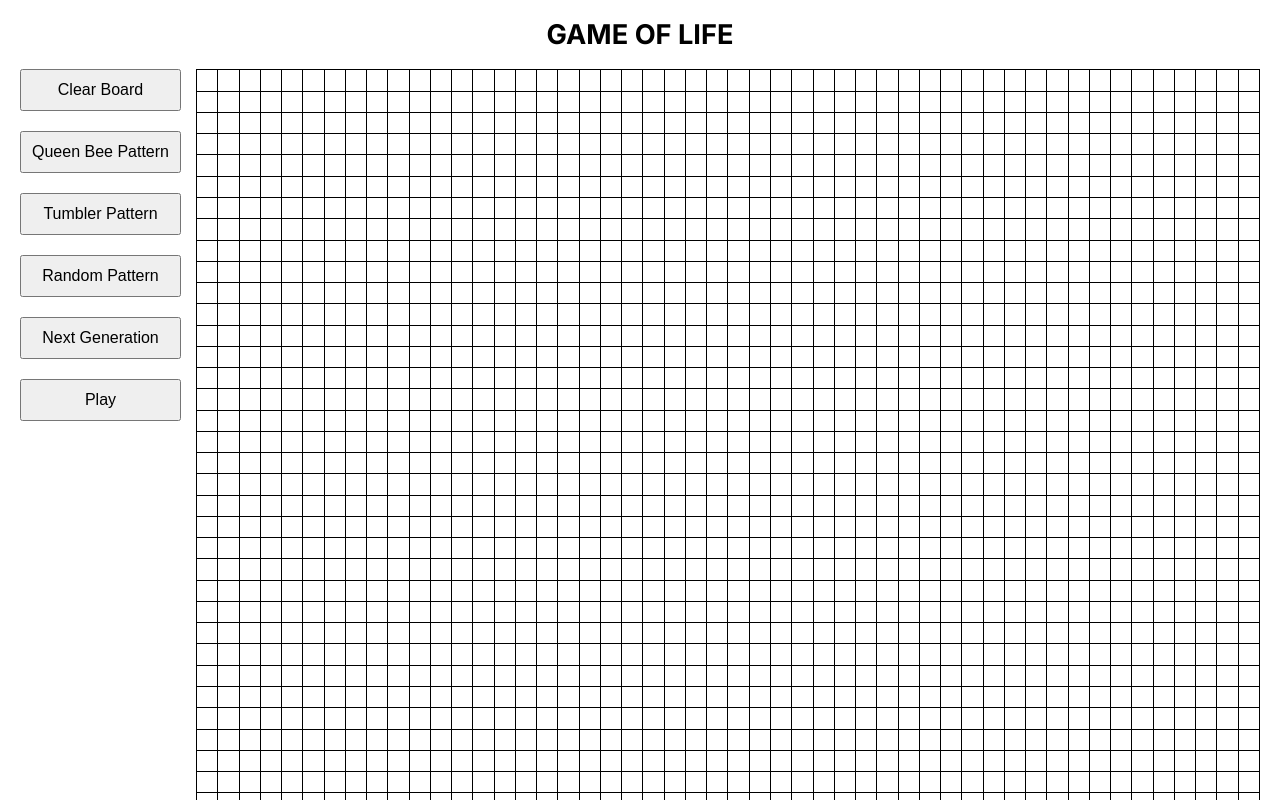
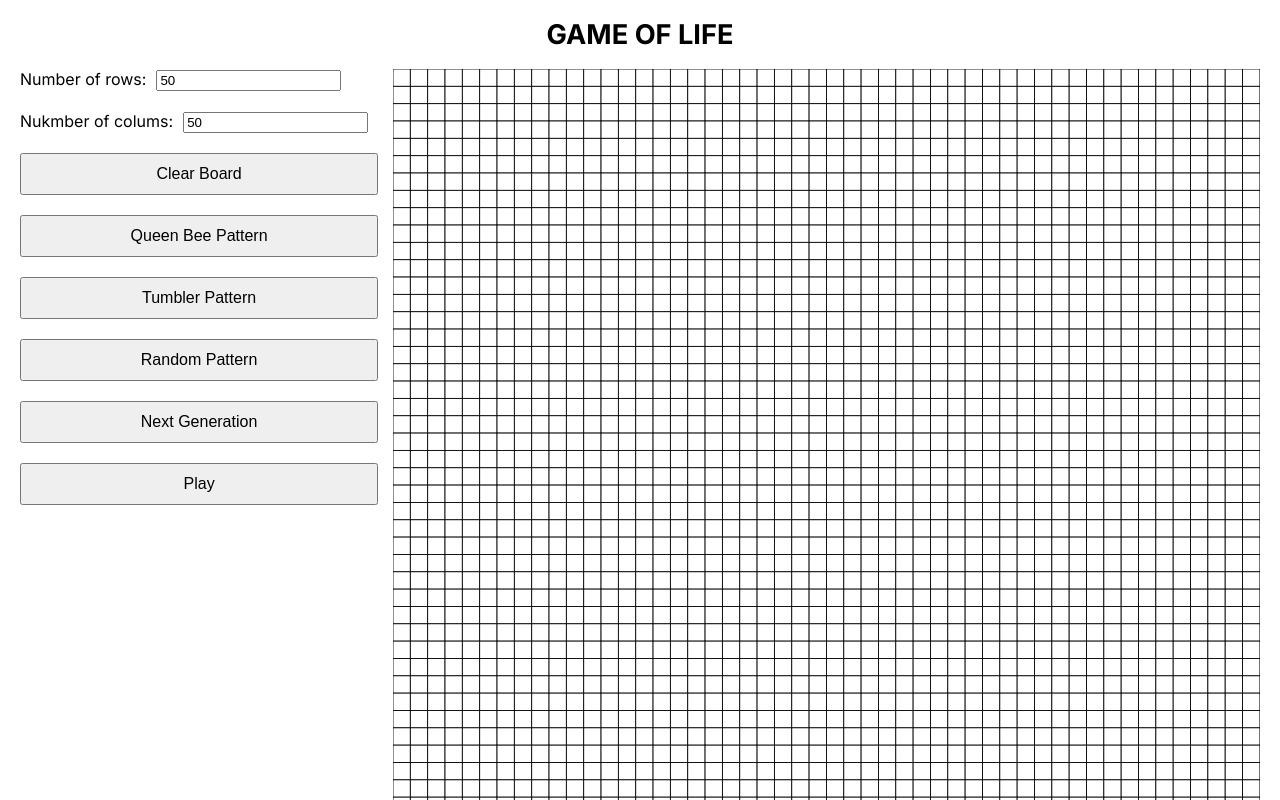
Before and after one commit to Okios2/Game-of-Life, a Next.js app: page / in a window 1280 px wide. Shown: the top 800 px of the page. Built offline with nearby package versions, Linux system fonts and the light colour scheme.

Commit message:
Adding grid size settings

```diff
--- a/app/components/cell.module.css
+++ /dev/null
@@ -1,12 +0,0 @@
-.cell {
-    width: 100%;
-    height: 100%;
-}
-
-.alive {
-    background-color: red;
-}
-
-.dead {
-    background-color: white;
-}
--- a/app/components/cell.tsx
+++ b/app/components/cell.tsx
@@ -1,8 +1,10 @@
-import styles from "./cell.module.css";
-
-const Cell = ({ isAlive, setIsAlive }: { isAlive: boolean, setIsAlive: (arg: boolean) => void }) => {
+const Cell = ({ isAlive, setIsAlive, rectProps }: { isAlive: boolean, setIsAlive: (arg: boolean) => void, rectProps: {}}) => {
   return (
-    <div className={`${styles.cell} ${isAlive ? styles.alive : styles.dead}`} onClick={() => {setIsAlive(!isAlive)}} />
+    <rect
+      onClick={() => {setIsAlive(!isAlive)}}
+      {...rectProps}
+      fill={isAlive ? "red" : "white"}
+    />
   );
 };
 
--- a/app/components/grid.module.css
+++ /dev/null
@@ -1,8 +0,0 @@
-.grid {
-    display: grid;
-    width: auto;
-    height: auto;
-    aspect-ratio: 1;
-    padding: 1px;
-    background-color: black;
-}
--- a/app/components/grid.tsx
+++ b/app/components/grid.tsx
@@ -2,20 +2,17 @@
 import React, {forwardRef, Ref, useImperativeHandle, useState, useEffect} from "react";
 
 import Cell from "./cell";
-import styles from "./grid.module.css";
 import createArray from "../utilities/array";
 import countAliveNeighbors from "../utilities/countAliveNeighbors";
 
-export const rows = 50;
-export const cols = 50;
 const minCellSize = 10;
 const gapWidth = 1;
-const minWidth = (cols*minCellSize)+gapWidth*(cols-1);
 const fps = 30;
 const interval = 1000 / fps;
 
-const GameBoard = forwardRef(({isRunning}: {isRunning: boolean}, ref: Ref<any>) => {
+const GameBoard = forwardRef(({isRunning, rows, cols}: {isRunning: boolean, rows: number, cols: number}, ref: Ref<any>) => {
   const [grid, setGrid] = useState<boolean[][]>(createArray(rows, cols));
+  const minWidth = (cols*minCellSize)+gapWidth*(cols-1);
 
   const setPattern = (pattern: boolean[][]) => {
     const newGrid = createArray(rows, cols);
@@ -59,10 +56,6 @@ const GameBoard = forwardRef(({isRunning}: {isRunning: boolean}, ref: Ref<any>)
   }
 
   useEffect(() => {
-    document.documentElement.style.setProperty('--grid-min-width', `${minWidth}px`);
-  }, [minWidth]);
-
-  useEffect(() => {
     if (isRunning) {
       let animationId: number;
       let prevTime = Number(document.timeline.currentTime);
@@ -88,13 +81,9 @@ const GameBoard = forwardRef(({isRunning}: {isRunning: boolean}, ref: Ref<any>)
   }, [isRunning]);
 
   return (
-    <div
-      className={styles.grid}
-      style={{
-        gridTemplateColumns: `repeat(${cols}, minmax(${minCellSize}px, 1fr))`,
-        gridTemplateRows: `repeat(${rows}, minmax(${minCellSize}px, 1fr))`,
-        gap: gapWidth,
-      }}
+    <svg
+      viewBox={`0 0 ${cols} ${rows}`}
+      style={{minWidth}}
     >
       {grid.map((row: boolean[], rowIndex: number) => (
         row.map((cell: boolean, cellIndex: number) => (
@@ -102,10 +91,11 @@ const GameBoard = forwardRef(({isRunning}: {isRunning: boolean}, ref: Ref<any>)
             key={`${rowIndex}-${cellIndex}`}
             isAlive={cell}
             setIsAlive={(newIsAlive) => !isRunning && setIsAlive(newIsAlive, rowIndex, cellIndex)}
+            rectProps={{x: cellIndex, y: rowIndex, width: 1, height: 1, stroke: "black", strokeWidth: 0.05}}
           />
         ))
       ))}
-    </div>
+    </svg>
   );
 });
 
--- a/app/components/gridContainer.tsx
+++ b/app/components/gridContainer.tsx
@@ -1,8 +1,8 @@
 'use client'
-import {useRef, useState} from "react";
+import {ChangeEvent, SetStateAction, useRef, useState} from "react";
 
 import ActionButton from "./actionbutton";
-import GameBoard, {rows, cols} from "../components/grid";
+import GameBoard from "../components/grid";
 import styles from "../page.module.css";
 import randomPattern from "../patterns/random";
 import queenBeePattern from "../patterns/queenBee";
@@ -10,6 +10,8 @@ import tumblerPattern from "../patterns/tumbler";
 
 const GridContainer = () => {
     const [isRunning, setIsRunning] = useState(false);
+    const [rows, setRows] = useState(50);
+    const [cols, setCols] = useState(50);
     const gridRef = useRef<{setPattern: (pattern: boolean[][]) => void, nextGrid: () => void}>();
     const resetToQeenBeeGrid = () => gridRef.current?.setPattern(queenBeePattern);
     const resetToRandomGrid  = () => gridRef.current?.setPattern(randomPattern(rows, cols));
@@ -18,9 +20,38 @@ const GridContainer = () => {
     const setNextGeneration = () => gridRef.current?.nextGrid();
     const handleSimulation = () => setIsRunning(!isRunning);
 
+    const handleGridSizeChange = (e: ChangeEvent<HTMLInputElement>, setter: (value: SetStateAction<number>) => void) => {
+        const value = Number(e.target.value);
+        if(value <= 50) {
+            setter(value);
+        }
+    }
+
     return (
         <div className={styles.center}>
             <div className={styles.buttonscontainer}>
+                <label>
+                    Number of rows:
+                    <input
+                        className={styles.imputmargin}
+                        type="number"
+                        value={rows}
+                        onChange={(e) => handleGridSizeChange(e, setRows)}
+                        min={1}
+                        disabled={isRunning}
+                    />
+                </label>
+                <label>
+                    Nukmber of colums:
+                    <input
+                        className={styles.imputmargin}
+                        type="number"
+                        value={cols}
+                        onChange={(e) => handleGridSizeChange(e, setCols)}
+                        min={1}
+                        disabled={isRunning}
+                    />
+                </label>
                 <ActionButton onClick={resetToBlank} name="Clear Board" disabled={isRunning}/>
                 <ActionButton onClick={resetToQeenBeeGrid}  name="Queen Bee Pattern" disabled={isRunning}/>
                 <ActionButton onClick={resetToTumblerGrid}  name="Tumbler Pattern" disabled={isRunning}/>
@@ -29,7 +60,7 @@ const GridContainer = () => {
                 <ActionButton onClick={handleSimulation} name={isRunning ? "Pause" : "Play"}/>
             </div>
             <div className={styles.gridcontainer}>
-                <GameBoard isRunning={isRunning} ref={gridRef} />
+                <GameBoard key={`${rows}x${cols}`} isRunning={isRunning} rows={rows} cols={cols} ref={gridRef} />
             </div>
         </div>
     )
--- a/app/globals.css
+++ b/app/globals.css
@@ -1,7 +1,3 @@
-:root {
-  --grid-min-width: 550;
-}
-
 html, body {
   width: 100%;
   height: 100%;
@@ -10,10 +6,6 @@ html, body {
 }
 
 @media (orientation: portrait){
-  html, body {
-    min-width: var(--grid-min-width);
-  }
-
   body{
     padding: 0 20px;
   }
--- a/app/page.module.css
+++ b/app/page.module.css
@@ -34,6 +34,10 @@
   gap: 20px;
 }
 
+.imputmargin {
+  margin: 0 10px;
+}
+
 @media (orientation: portrait) {
   .center {
     flex-direction: column;
```
